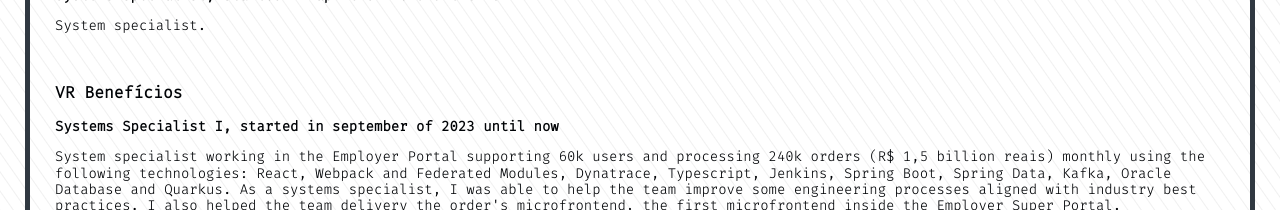
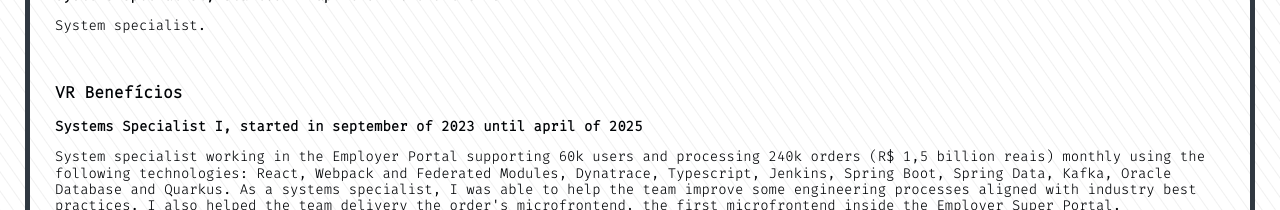
Before and after one commit to harrisonhenri/harrisonhenri.github.io, a React (Create React App) app: page / in a window 1280 px wide. Shown: the part 1220-1430 px from the top of the page. Built offline with nearby package versions, Linux system fonts and the light colour scheme.

Commit message:
fix: minor improvements

```diff
--- a/src/components/Jobs/intl.enUS.js
+++ b/src/components/Jobs/intl.enUS.js
@@ -11,7 +11,7 @@
   [LTDA.VR]: {
     company: 'VR Benefícios',
     employ: 'Systems Specialist I',
-    date: 'started in september of 2023 until now',
+    date: 'started in september of 2023 until april of 2025',
     description:
       "System specialist working in the Employer Portal supporting 60k users and processing 240k orders (R$ 1,5 billion reais) monthly using the following technologies: React, Webpack and Federated Modules, Dynatrace, Typescript, Jenkins, Spring Boot, Spring Data, Kafka, Oracle Database and Quarkus. As a systems specialist, I was able to help the team improve some engineering processes aligned with industry best practices. I also helped the team delivery the order's microfrontend, the first microfrontend inside the Employer Super Portal.",
   },
--- a/src/components/Jobs/intl.ptBR.js
+++ b/src/components/Jobs/intl.ptBR.js
@@ -5,7 +5,7 @@
   [LTDA.BOTICARIO]: {
     company: 'Grupo Boticário',
     employ: 'Especialista em sistemas',
-    date: 'início em abrild de 2025 até hoje',
+    date: 'início em abril de 2025 até hoje',
     description: 'Especialista em sistemas.',
   },
   [LTDA.VR]: {
```
